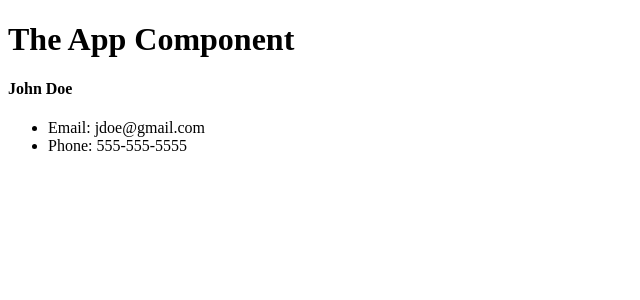
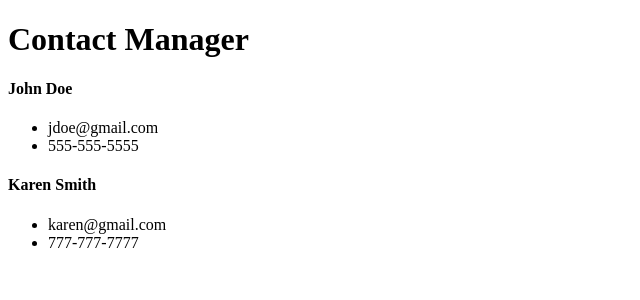
Before and after one commit to seabazz/contactmanager, a React (Create React App) app: page / in a window 1280 px wide. Shown: the top 300 px of the page, without its empty margins (0-640 px from the left). Built offline with nearby package versions, Linux system fonts and the light colour scheme.

Commit message:
add props

```diff
--- a/src/App.js
+++ b/src/App.js
@@ -1,13 +1,19 @@
 import React, { Component } from "react";
 import "./App.css";
 import Contact from "./components/Contact";
+import Header from "./components/Header";
 
 class App extends Component {
   render() {
     return (
       <div className="App">
-        <h1>The App Component</h1>
-        <Contact />
+        <Header branding="Contact Manager" />
+        <Contact name="John Doe" email="jdoe@gmail.com" phone="555-555-5555" />
+        <Contact
+          name="Karen Smith"
+          email="karen@gmail.com"
+          phone="777-777-7777"
+        />
       </div>
     );
   }
--- a/src/components/Contact.js
+++ b/src/components/Contact.js
@@ -2,12 +2,13 @@
 
 class Contact extends Component {
   render() {
+    const { name, email, phone } = this.props;
     return (
       <div>
-        <h4>John Doe</h4>
+        <h4>{name}</h4>
         <ul>
-          <li>Email: jdoe@gmail.com</li>
-          <li>Phone: 555-555-5555</li>
+          <li>{email}</li>
+          <li>{phone}</li>
         </ul>
       </div>
     );
--- /dev/null
+++ b/src/components/Header.js
@@ -0,0 +1,12 @@
+import React from "react";
+
+const Header = props => {
+  const { branding } = props;
+  return (
+    <div>
+      <h1>{props.branding}</h1>
+    </div>
+  );
+};
+
+export default Header;
```
